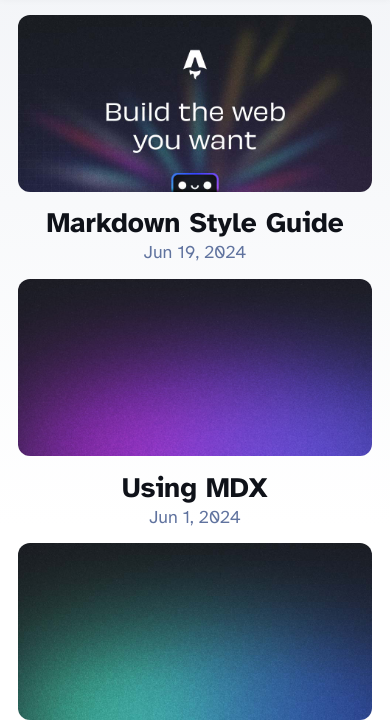
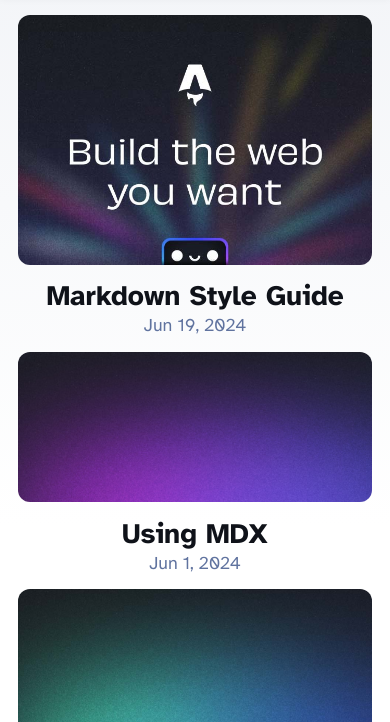
Before and after one commit to adam1brownell/adam1brownell.github.io, an Astro site: page /myblog/myblog in a window 390 px wide. Shown: the part 74-796 px from the top of the page. Built offline with nearby package versions, Linux system fonts and the light colour scheme; Astro itself is replaced by a stand-in of ours.

Commit message:
standardize heroImage size on homepage

```diff
--- a/src/content/blog/bneuro3.md
+++ b/src/content/blog/bneuro3.md
@@ -96,7 +96,7 @@ Hearing and balance were grouped together because both senses are found in the i
 
 ### Taste
 
-![](images/bneuro/b3_taste.jpg)
+![](/images/bneuro/b3_taste.jpg)
 
 **Gustation** is the fancy word for taste. Taste is typically broken down into 5 **flavors**, each flavor loosely correlating with a specific ion channel opening:
 
--- a/src/pages/myblog/index.astro
+++ b/src/pages/myblog/index.astro
@@ -41,6 +41,8 @@ const posts = (await getCollection('blog')).sort(
 			}
 			ul li:first-child img {
 				width: 100%;
+				height: 400px;
+				object-fit: cover;
 			}
 			ul li:first-child .title {
 				font-size: 2.369rem;
@@ -48,6 +50,9 @@ const posts = (await getCollection('blog')).sort(
 			ul li img {
 				margin-bottom: 0.5rem;
 				border-radius: 12px;
+				width: 100%;
+				height: 200px;
+				object-fit: cover;
 			}
 			ul li a {
 				display: block;
@@ -82,6 +87,12 @@ const posts = (await getCollection('blog')).sort(
 				ul li:first-child .title {
 					font-size: 1.563em;
 				}
+				ul li:first-child img {
+					height: 250px;
+				}
+				ul li img {
+					height: 150px;
+				}
 			}
 		</style>
 	</head>
```
